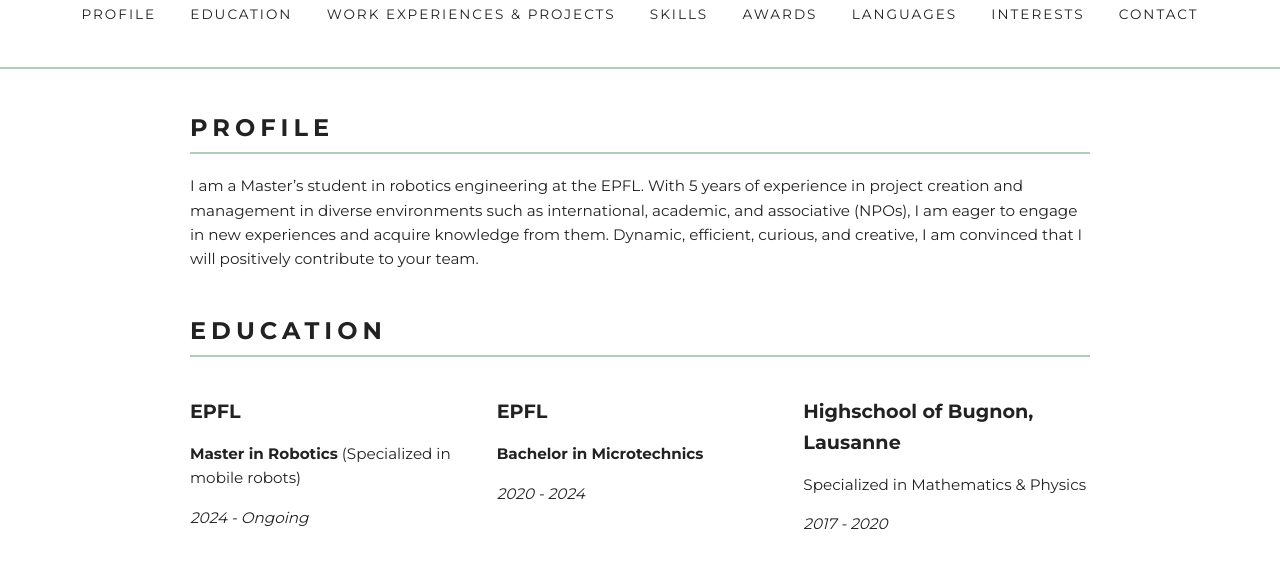
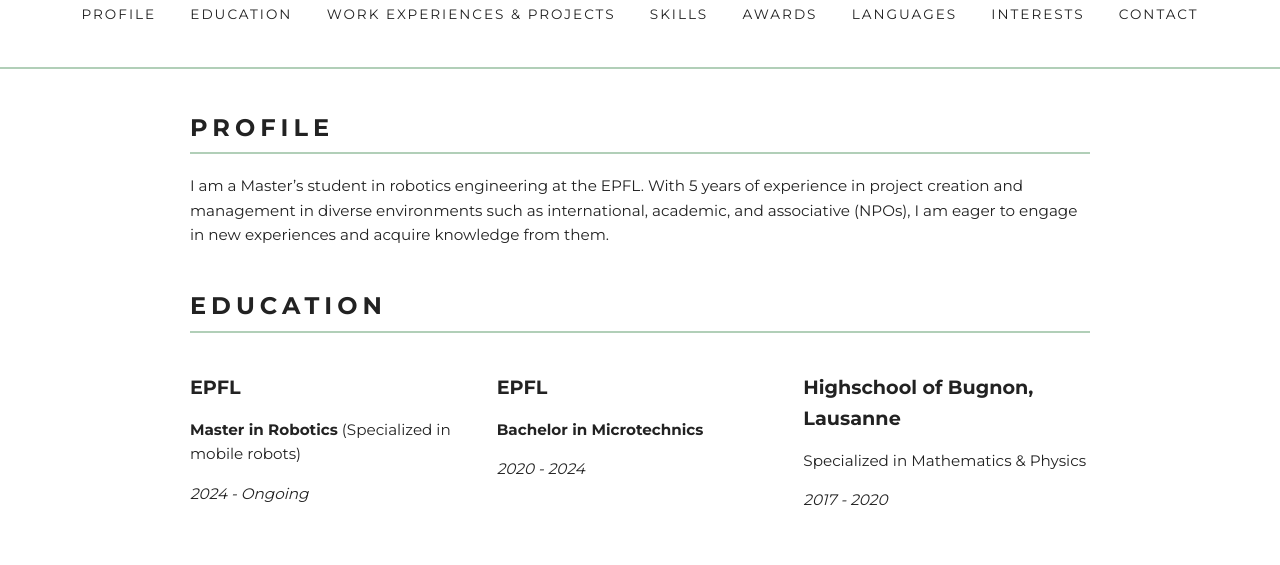
Before and after one commit to JeremySerillon/JeremySerillon.github.io, a plain HTML site: page index.html in a window 1280 px wide. Shown: the part 171-736 px from the top of the page. Drawn offline with Linux system fonts and the light colour scheme.

Commit message:
Update index.html removed line in profile section

```diff
--- a/index.html
+++ b/index.html
@@ -143,7 +143,7 @@
     <!-- Profile Section -->
     <section id="profile" class="fade">
       <h2>Profile</h2>
-      <p>I am a Master’s student in robotics engineering at the EPFL. With 5 years of experience in project creation and management in diverse environments such as international, academic, and associative (NPOs), I am eager to engage in new experiences and acquire knowledge from them. Dynamic, efficient, curious, and creative, I am convinced that I will positively contribute to your team.</p>
+      <p>I am a Master’s student in robotics engineering at the EPFL. With 5 years of experience in project creation and management in diverse environments such as international, academic, and associative (NPOs), I am eager to engage in new experiences and acquire knowledge from them.</p>
     </section>
 
     <!-- Education Section -->
```
